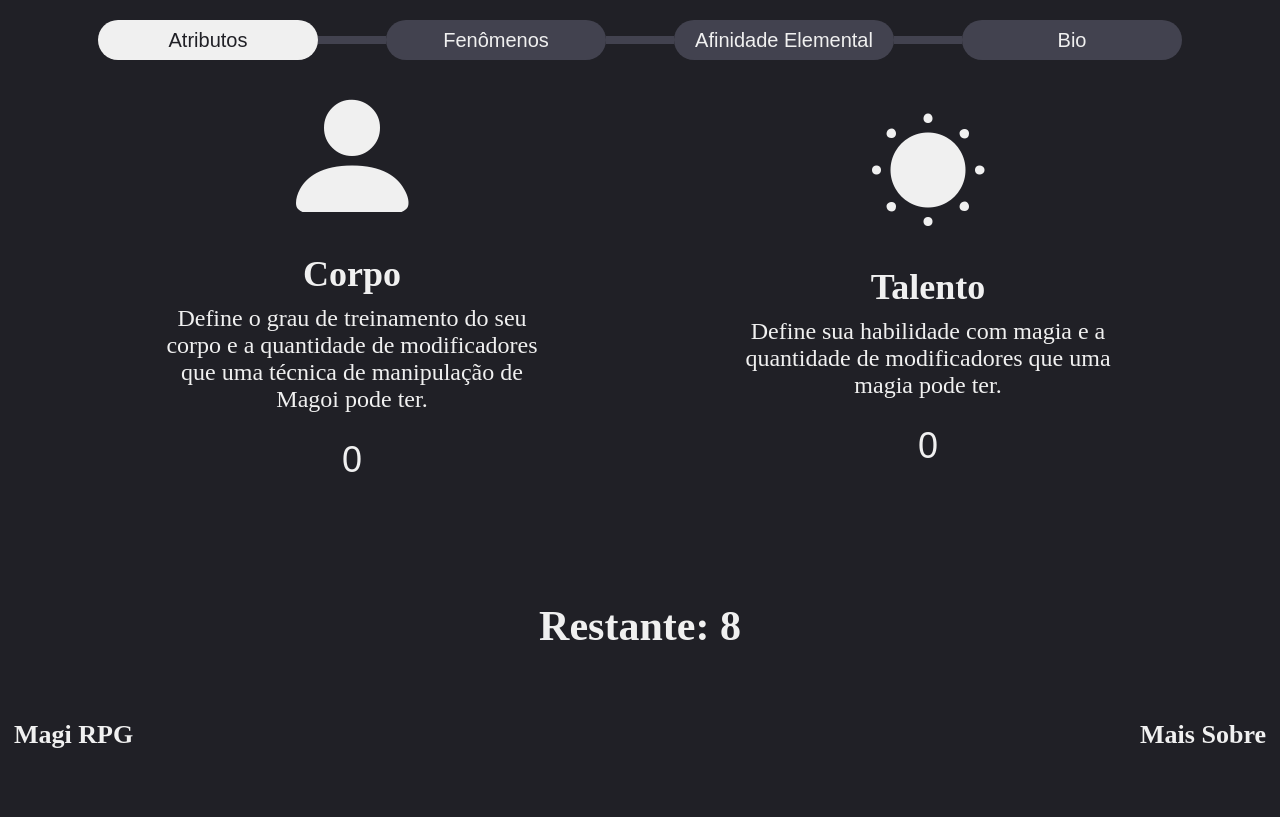
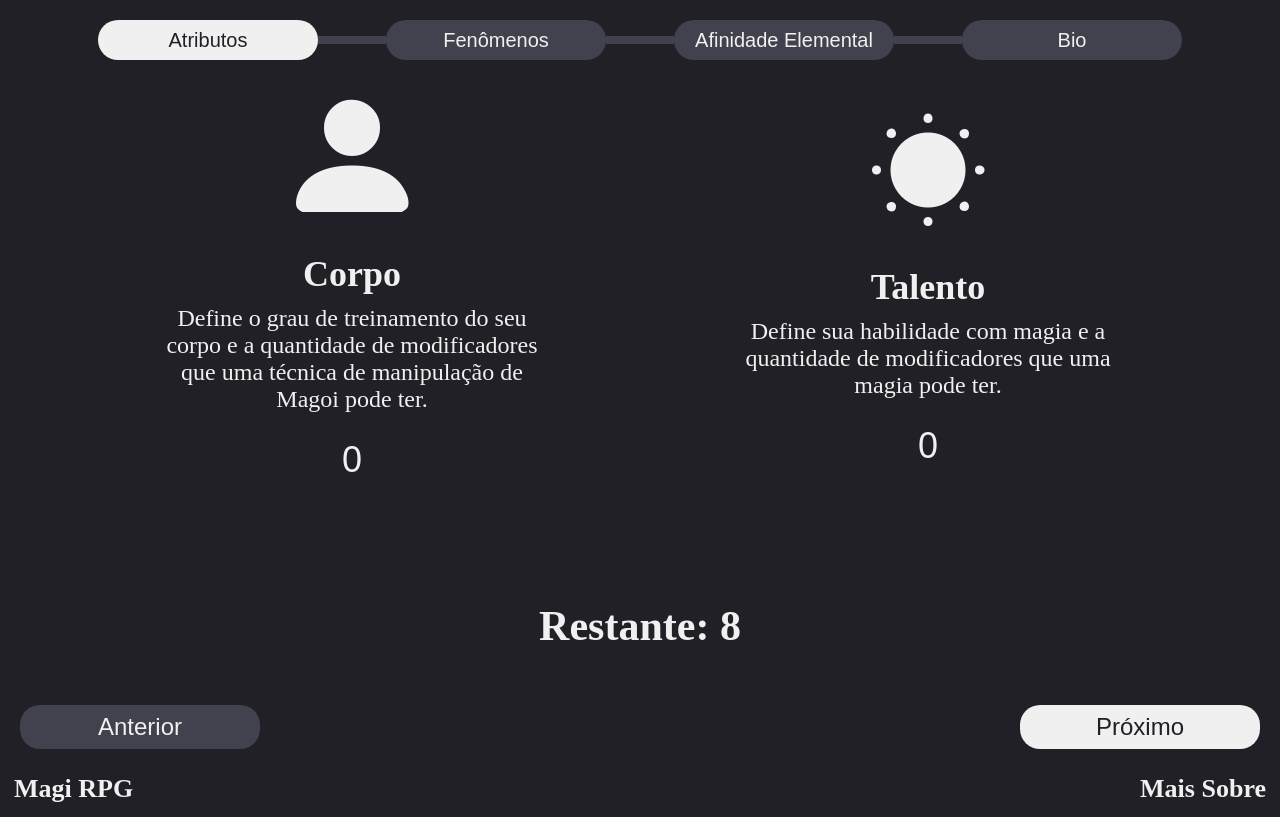
Before and after one commit to ThalesDaviSouza/magi-rpg, a Vue app: page /createsheet in a window 1280 px wide. Built offline with nearby package versions, Linux system fonts and the light colour scheme.

Commit message:
[Add] Next stage and Previous stage btn

```diff
--- a/src/views/CreateSheetView.vue
+++ b/src/views/CreateSheetView.vue
@@ -26,21 +26,37 @@
     actualStage.value = stage;
   }
 
+  const nextStage = () => {
+    actualStage.value++;
+  }
+
+  const previousStage = () => {
+    actualStage.value--;
+  }
+
   const isAttributesActive = computed(() => {
     return actualStage.value >= stages.attributes;
-  })
+  });
 
   const isPhonemaActive = computed(() => {
     return actualStage.value >= stages.phenomena;
-  })
+  });
 
   const isAffinityActive = computed(() => {
     return actualStage.value >= stages.affinity;
-  })
+  });
 
   const isBioActive = computed(() => {
     return actualStage.value >= stages.bio;
-  })
+  });
+
+  const canGoBack = computed(() => {
+    return actualStage.value != stages.attributes;
+  });
+
+  const canGoAhead = computed(() => {
+    return actualStage.value != stages.bio;
+  });
 
 </script>
 
@@ -81,6 +97,29 @@
     <div v-show="actualStage == stages.phenomena">phenomena</div>
     <div v-show="actualStage == stages.affinity">affinity</div>
     <div v-show="actualStage == stages.bio">Bio</div>
+
+    <div class="navigation">
+      <div class="navigation_btn">
+        <DefaultBtn text="Anterior" @clicked="previousStage"
+        :isActive="canGoBack"
+        :key="canGoBack"
+        />
+      </div>
+      <div class="navigation_btn">
+        <DefaultBtn text="Próximo" @clicked="nextStage"
+        v-show="canGoAhead"
+        :isActive="canGoAhead"
+        :key="canGoAhead"
+        />
+
+        <DefaultBtn text="Finalizar" @clicked="console.log('terminar')"
+        v-show="!canGoAhead"
+        :isActive="!canGoAhead"
+        :key="canGoAhead"
+        />
+      </div>
+
+    </div>
   </section>
 </template>
 
@@ -100,7 +139,7 @@
     width: 60px;
     border-radius: 0;
 
-    transition: all 0.5s;
+    transition: all 0.32s;
   }
   nav .bar.active{
     background-color: var(--font-color);
@@ -115,4 +154,18 @@
   nav .stage.active {
     background: var(--font-color);
   }
+
+  .navigation{
+    display: flex;
+    flex-direction: row;
+    justify-content: space-between;
+    align-items: center;
+    width: 100%;
+  }
+  .navigation_btn{
+    font-size: 24px;
+    width: 240px;
+    height: 44px;
+    margin: 5px 20px 25px 20px;
+  }
 </style>
```
